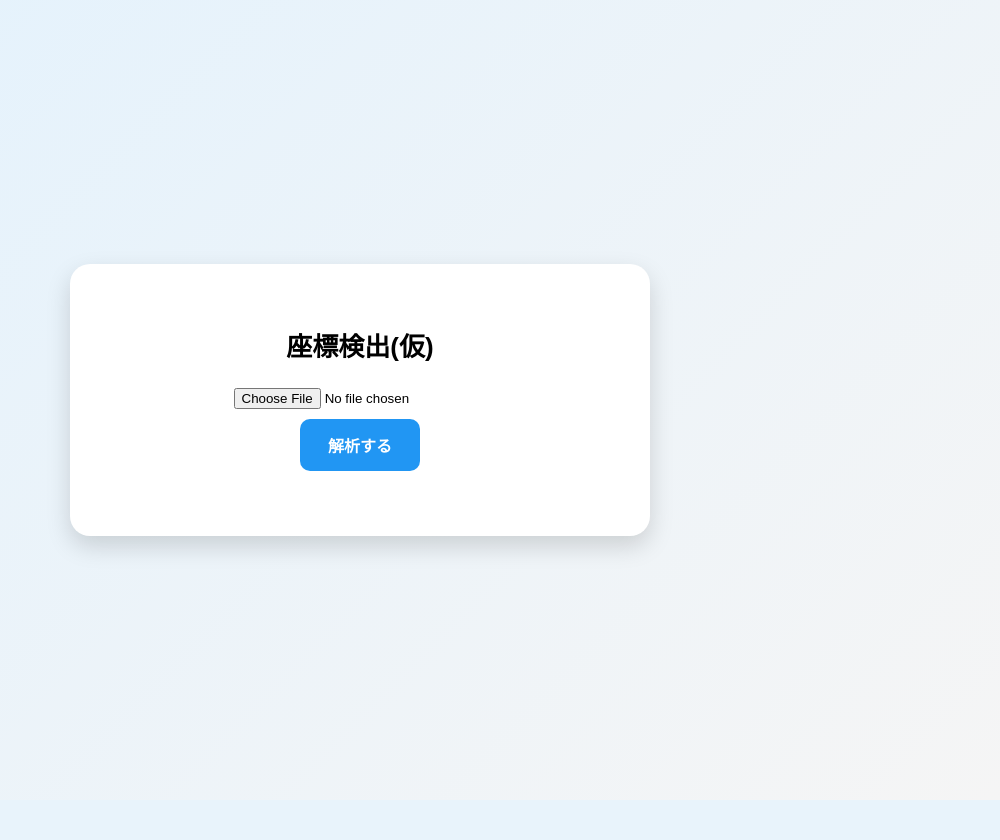
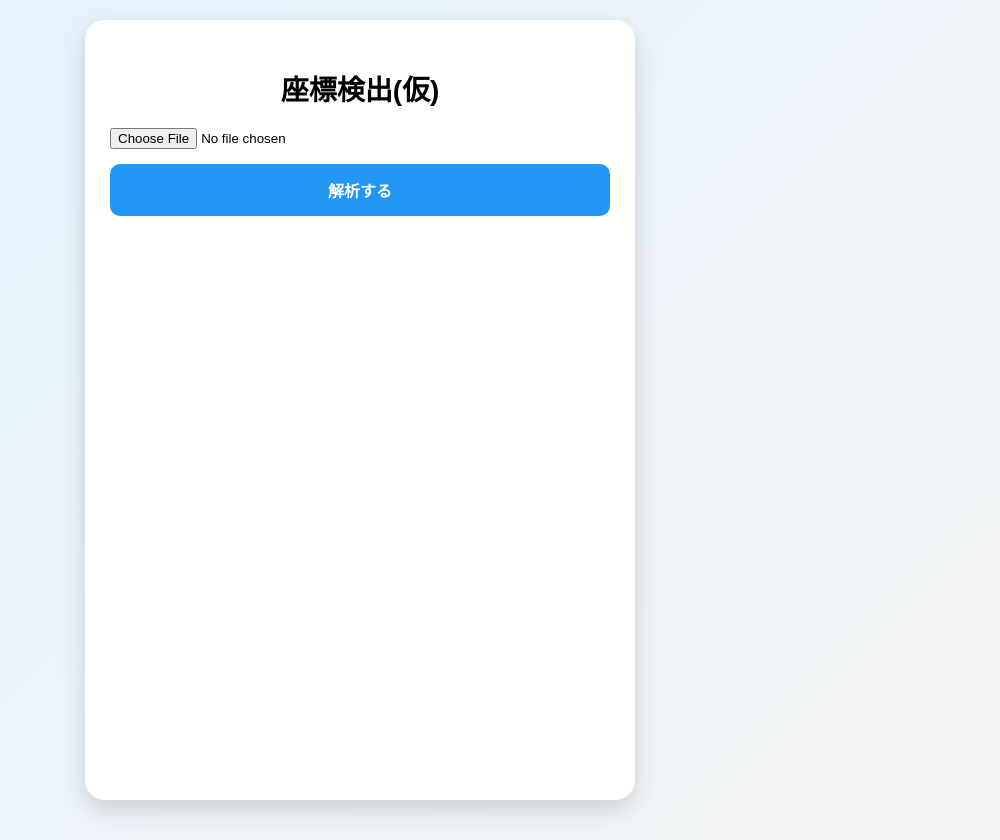
Before and after one commit to sudat1maru/syokiiti, a Flask app: page / in a window 1280 px wide. Shown: the whole page, without its empty margins (280-1280 px from the left). Before the commit the page ends 800 px from the top, so only its background shows below. Run offline with Flask 3, Linux system fonts and the light colour scheme.

Commit message:
Update index.html

```diff
--- a/templates/index.html
+++ b/templates/index.html
@@ -1,42 +1,69 @@
 <!DOCTYPE html>
 <html>
 <head>
+    <meta charset="UTF-8">
+    <meta name="viewport" content="width=device-width, initial-scale=1.0">
+
     <title>座標検出(仮)</title>
 
     <style>
         body {
-            font-family: Arial;
+            font-family: Arial, sans-serif;
             background: linear-gradient(135deg, #e3f2fd, #f5f5f5);
+
+            margin: 0;
+            padding: 20px 10px;
+
             display: flex;
             justify-content: center;
-            align-items: center;
-            height: 100vh;
-            margin: 0;
+
+            min-height: 100vh;
+
+            overflow-y: auto;
         }
 
         .box {
             background: white;
-            padding: 40px;
+
+            width: min(500px, 95vw);
+
+            padding: 25px;
+
             border-radius: 20px;
+
             box-shadow: 0 10px 25px rgba(0,0,0,0.15);
+
             text-align: center;
-            width: 500px;
+
+            margin-bottom: 20px;
         }
 
         h2 {
-            margin-bottom: 25px;
-            font-size: 26px;
+            margin-bottom: 20px;
+            font-size: clamp(22px, 5vw, 28px);
+        }
+
+        input[type="file"] {
+            width: 100%;
+            margin-bottom: 15px;
         }
 
         button {
-            margin-top: 10px;
-            padding: 14px 28px;
+            width: 100%;
+
+            padding: 14px;
+
             border: none;
+
             background: #2196F3;
             color: white;
+
             border-radius: 10px;
+
             cursor: pointer;
+
             font-weight: bold;
+
             font-size: 16px;
         }
 
@@ -50,28 +77,56 @@
 
         #preview img {
             width: 100%;
+
+            max-height: 400px;
+
+            object-fit: contain;
+
             border-radius: 10px;
+
+            border: 1px solid #ddd;
         }
 
         #result {
-            margin-top: 25px;
+            margin-top: 20px;
         }
 
         .item {
-            padding: 14px;
+            background: #f0f0f0;
+
+            padding: 15px;
+
             margin-bottom: 12px;
+
             border-radius: 10px;
-            background: #f0f0f0;
+
+            text-align: left;
         }
 
         .label {
+            font-size: 18px;
             font-weight: bold;
-            font-size: 18px;
+            margin-bottom: 8px;
         }
 
         .error {
             color: red;
             font-weight: bold;
+        }
+
+        @media (max-width: 600px) {
+
+            .box {
+                padding: 18px;
+            }
+
+            .label {
+                font-size: 16px;
+            }
+
+            button {
+                font-size: 15px;
+            }
         }
     </style>
 </head>
@@ -85,10 +140,9 @@
     <input
         type="file"
         id="image"
+        accept="image/*"
         onchange="previewImage()"
     >
-
-    <br>
 
     <button onclick="upload()">
         解析する
@@ -110,14 +164,16 @@ function previewImage() {
     const preview =
         document.getElementById("preview");
 
-    if (file) {
+    if (!file) {
+        preview.innerHTML = "";
+        return;
+    }
 
-        const url =
-            URL.createObjectURL(file);
+    const url = URL.createObjectURL(file);
 
-        preview.innerHTML =
-            `<img src="${url}">`;
-    }
+    preview.innerHTML = `
+        <img src="${url}">
+    `;
 }
 
 function upload() {
@@ -142,7 +198,11 @@ function upload() {
         body: formData
     })
     .then(res => res.json())
-    .then(data => displayResult(data));
+    .then(data => displayResult(data))
+    .catch(err => {
+        alert("解析に失敗しました");
+        console.error(err);
+    });
 }
 
 function displayResult(data) {
@@ -164,9 +224,7 @@ function displayResult(data) {
 
             html += `
                 <div class="item error">
-                    ${label}
-                    :
-                    ${data[label].error}
+                    ${label}: ${data[label].error}
                 </div>
             `;
 
@@ -175,28 +233,28 @@ function displayResult(data) {
 
         html += `
             <div class="item">
+
                 <div class="label">
                     ${label}
                 </div>
 
                 <div>
-                    X : ${data[label].x}
+                    X: ${data[label].x}
                 </div>
 
                 <div>
-                    Y : ${data[label].y}
+                    Y: ${data[label].y}
                 </div>
 
                 <div>
-                    一致率 :
-                    ${data[label].score}
+                    一致率: ${data[label].score}
                 </div>
+
             </div>
         `;
     });
 
-    document.getElementById("result")
-        .innerHTML = html;
+    document.getElementById("result").innerHTML = html;
 }
 
 </script>
```
